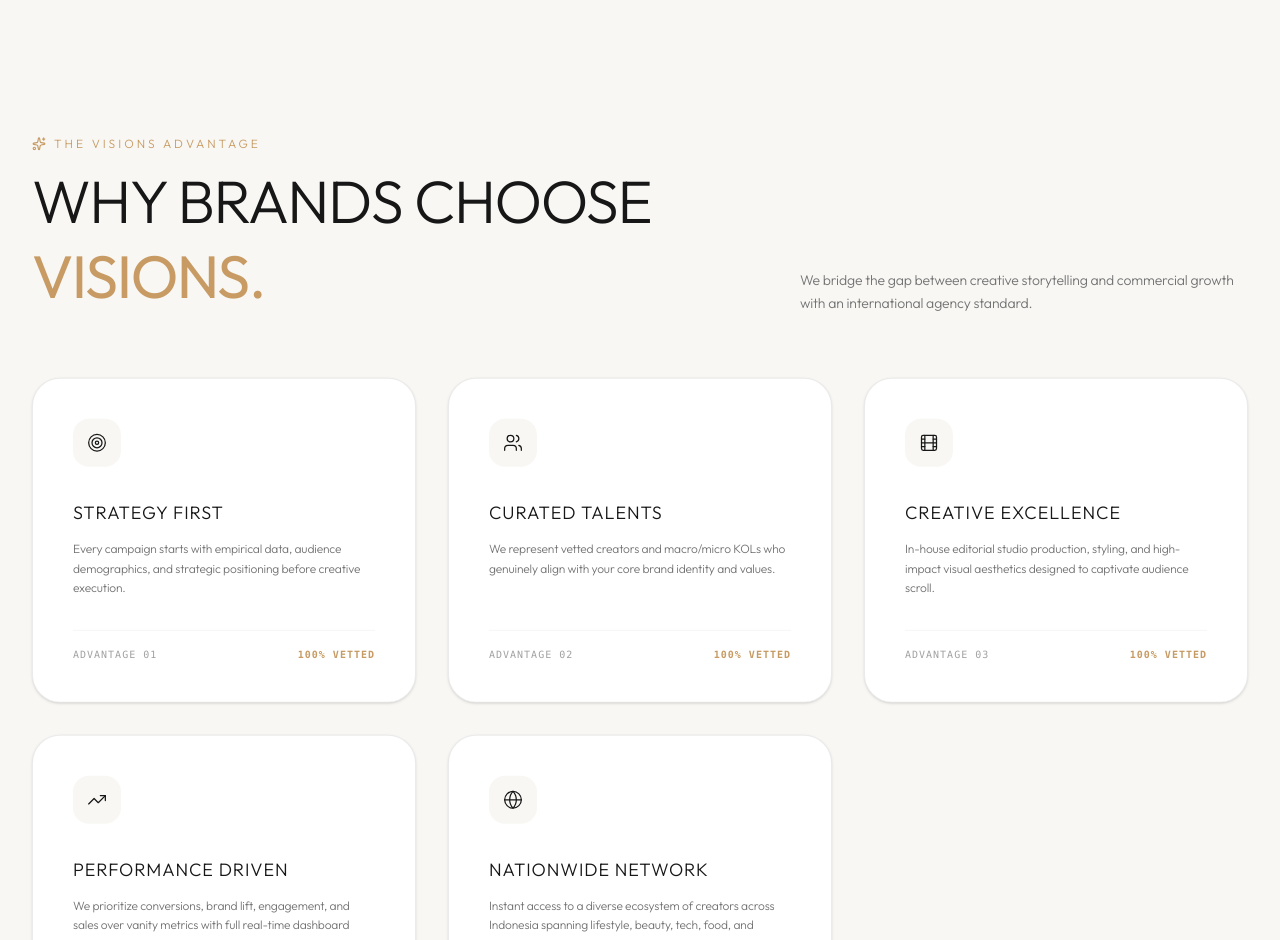
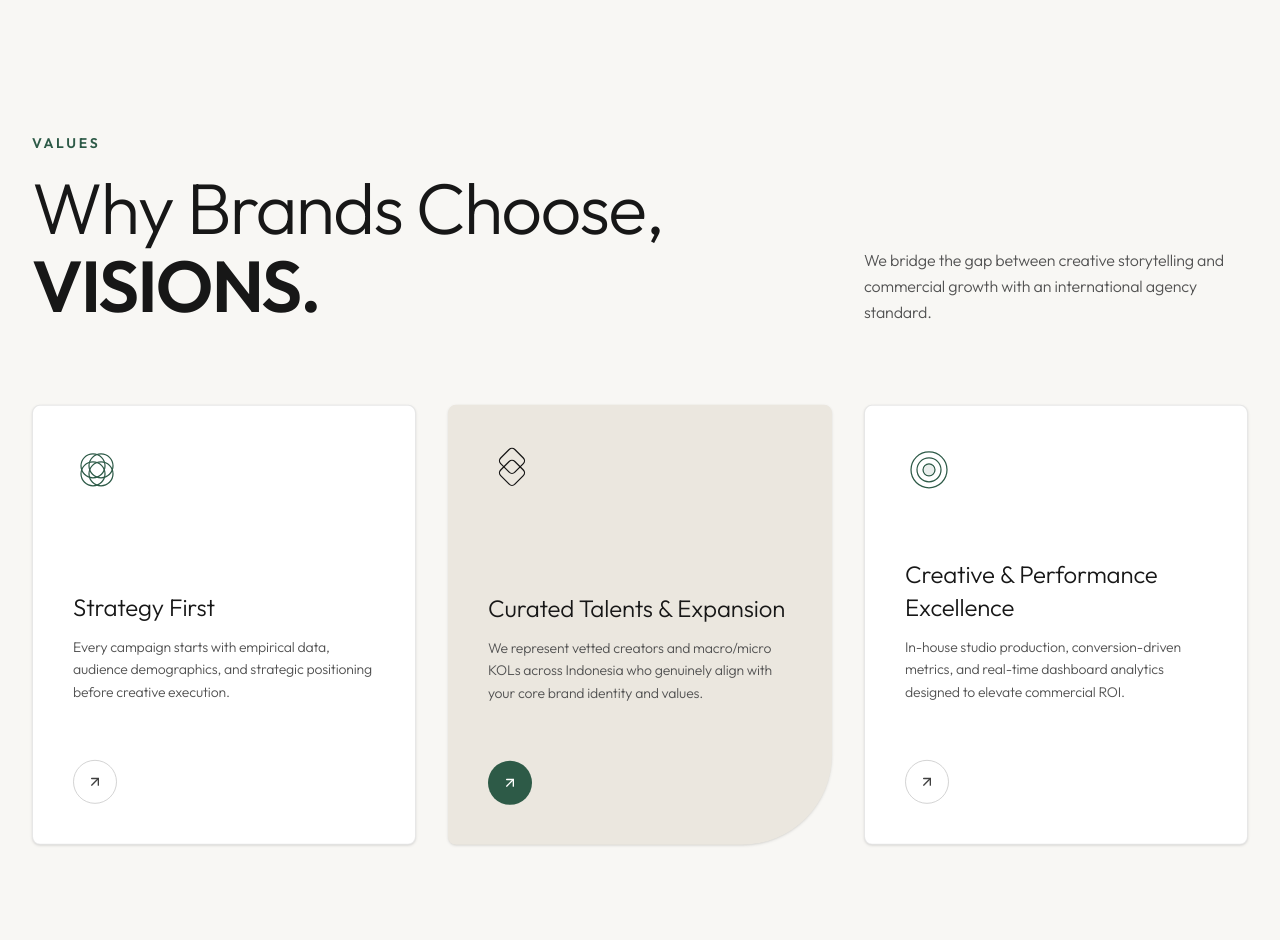
Before and after one commit to Aldho666-tech/Visions-management, a Next.js app: page /about in a window 1280 px wide. Shown: the part 1860-2800 px from the top of the page. Built offline with nearby package versions, Linux system fonts and the light colour scheme.

Commit message:
feat: redesign WhyUsSection cards to match Image 2 reference layout with 3-column cards, asymmetric rounded sand card, line-art icons, and circular arrow buttons

```diff
--- a/src/components/sections/WhyUsSection.tsx
+++ b/src/components/sections/WhyUsSection.tsx
@@ -2,116 +2,136 @@
 
 import React from "react";
 import { motion } from "framer-motion";
-import { Target, Users, Film, TrendingUp, Globe, Sparkles } from "lucide-react";
+import { ArrowUpRight } from "lucide-react";
 
 export default function WhyUsSection() {
-  const reasons = [
+  const cards = [
     {
-      icon: Target,
-      num: "01",
-      title: "STRATEGY FIRST",
+      id: "01",
+      title: "Strategy First",
       desc: "Every campaign starts with empirical data, audience demographics, and strategic positioning before creative execution.",
+      isFeatured: false,
+      iconSvg: (
+        <svg className="w-12 h-12 stroke-[1.25] text-[#2D5A47]" viewBox="0 0 48 48" fill="none" xmlns="http://www.w3.org/2000/svg">
+          <circle cx="20" cy="20" r="12" stroke="currentColor" />
+          <circle cx="28" cy="20" r="12" stroke="currentColor" />
+          <circle cx="20" cy="28" r="12" stroke="currentColor" />
+          <circle cx="28" cy="28" r="12" stroke="currentColor" />
+        </svg>
+      ),
     },
     {
-      icon: Users,
-      num: "02",
-      title: "CURATED TALENTS",
-      desc: "We represent vetted creators and macro/micro KOLs who genuinely align with your core brand identity and values.",
+      id: "02",
+      title: "Curated Talents & Expansion",
+      desc: "We represent vetted creators and macro/micro KOLs across Indonesia who genuinely align with your core brand identity and values.",
+      isFeatured: true,
+      iconSvg: (
+        <svg className="w-12 h-12 stroke-[1.25] text-[#171717]" viewBox="0 0 48 48" fill="none" xmlns="http://www.w3.org/2000/svg">
+          <rect x="14" y="6" width="20" height="20" rx="4" transform="rotate(45 24 16)" stroke="currentColor" />
+          <rect x="14" y="18" width="20" height="20" rx="4" transform="rotate(45 24 28)" stroke="currentColor" />
+        </svg>
+      ),
     },
     {
-      icon: Film,
-      num: "03",
-      title: "CREATIVE EXCELLENCE",
-      desc: "In-house editorial studio production, styling, and high-impact visual aesthetics designed to captivate audience scroll.",
-    },
-    {
-      icon: TrendingUp,
-      num: "04",
-      title: "PERFORMANCE DRIVEN",
-      desc: "We prioritize conversions, brand lift, engagement, and sales over vanity metrics with full real-time dashboard analytics.",
-    },
-    {
-      icon: Globe,
-      num: "05",
-      title: "NATIONWIDE NETWORK",
-      desc: "Instant access to a diverse ecosystem of creators across Indonesia spanning lifestyle, beauty, tech, food, and fashion.",
+      id: "03",
+      title: "Creative & Performance Excellence",
+      desc: "In-house studio production, conversion-driven metrics, and real-time dashboard analytics designed to elevate commercial ROI.",
+      isFeatured: false,
+      iconSvg: (
+        <svg className="w-12 h-12 stroke-[1.25] text-[#2D5A47]" viewBox="0 0 48 48" fill="none" xmlns="http://www.w3.org/2000/svg">
+          <circle cx="24" cy="24" r="18" stroke="currentColor" />
+          <circle cx="24" cy="24" r="12" stroke="currentColor" />
+          <circle cx="24" cy="24" r="6" stroke="currentColor" fill="currentColor" fillOpacity="0.1" />
+        </svg>
+      ),
     },
   ];
 
   return (
-    <section className="py-24 sm:py-36 bg-[#F8F7F4] text-[#171717] relative overflow-hidden font-heading font-light">
+    <section className="py-24 sm:py-36 bg-[#F8F7F4] text-[#171717] relative overflow-hidden font-heading">
       <div className="max-w-7xl mx-auto px-4 sm:px-6 lg:px-8">
-        {/* Top Header */}
-        <div className="flex flex-col lg:flex-row lg:items-end justify-between mb-16 gap-8">
+        {/* Top Header - Exact Image 2 Reference Layout */}
+        <div className="flex flex-col lg:flex-row lg:items-end justify-between mb-20 gap-8">
           <div>
-            <motion.div
+            {/* Small Category Badge */}
+            <motion.span
               initial={{ opacity: 0, y: 15 }}
               whileInView={{ opacity: 1, y: 0 }}
               viewport={{ once: true }}
-              className="inline-flex items-center space-x-2 text-[#C79B63] text-xs font-light tracking-[0.25em] uppercase mb-3"
+              className="text-[#2D5A47] font-semibold text-xs sm:text-sm tracking-[0.2em] uppercase mb-4 block"
             >
-              <Sparkles className="w-3.5 h-3.5" />
-              <span>THE VISIONS ADVANTAGE</span>
-            </motion.div>
+              VALUES
+            </motion.span>
 
+            {/* Main Headline */}
             <motion.h2
               initial={{ opacity: 0, y: 20 }}
               whileInView={{ opacity: 1, y: 0 }}
               viewport={{ once: true }}
               transition={{ delay: 0.1 }}
-              className="text-3xl sm:text-5xl lg:text-6xl font-light tracking-tight uppercase leading-tight font-heading"
+              className="text-4xl sm:text-6xl lg:text-7xl font-normal tracking-tight text-[#171717] leading-[1.08] font-heading"
             >
-              WHY BRANDS CHOOSE <span className="text-[#C79B63] font-normal">VISIONS.</span>
+              Why Brands Choose,
+              <br />
+              <span className="font-semibold text-[#171717]">VISIONS.</span>
             </motion.h2>
           </div>
 
+          {/* Right Description */}
           <motion.p
             initial={{ opacity: 0, y: 20 }}
             whileInView={{ opacity: 1, y: 0 }}
             viewport={{ once: true }}
             transition={{ delay: 0.2 }}
-            className="text-neutral-500 max-w-md text-xs sm:text-sm font-light leading-relaxed"
+            className="text-neutral-600 max-w-sm text-sm sm:text-base font-light leading-relaxed"
           >
             We bridge the gap between creative storytelling and commercial growth with an international agency standard.
           </motion.p>
         </div>
 
-        {/* Distinct 5-Card White Light Mode Grid (Matching Reference Screenshot) */}
-        <div className="grid grid-cols-1 md:grid-cols-2 lg:grid-cols-3 gap-8">
-          {reasons.map((item, idx) => {
-            const IconComponent = item.icon;
-            return (
+        {/* 3-Card Grid Matching Image 2 Reference Exactly */}
+        <div className="grid grid-cols-1 md:grid-cols-3 gap-6 sm:gap-8 items-stretch">
+          {cards.map((item, idx) => (
             <motion.div
               key={item.title}
-                initial={{ opacity: 0, y: 25 }}
+              initial={{ opacity: 0, y: 30 }}
               whileInView={{ opacity: 1, y: 0 }}
               viewport={{ once: true }}
-                transition={{ duration: 0.6, delay: idx * 0.1 }}
-                className="bg-white border border-[#D8D8D8]/50 hover:border-[#C79B63] p-8 sm:p-10 rounded-[28px] transition-all duration-300 shadow-sm hover:shadow-xl group flex flex-col justify-between hover:-translate-y-1"
+              transition={{ duration: 0.6, delay: idx * 0.15 }}
+              className={`p-8 sm:p-10 flex flex-col justify-between min-h-[440px] transition-all duration-300 group ${
+                item.isFeatured
+                  ? "bg-[#EBE7DF] rounded-tl-[8px] rounded-tr-[8px] rounded-bl-[8px] rounded-br-[90px] shadow-sm hover:shadow-md"
+                  : "bg-white border border-neutral-200/90 rounded-[8px] hover:border-neutral-400 shadow-sm hover:shadow-md"
+              }`}
             >
+              {/* Top Icon */}
+              <div className="mb-12">{item.iconSvg}</div>
+
+              {/* Middle & Bottom Content */}
               <div>
-                  {/* Top Minimalist Icon Container */}
-                  <div className="w-12 h-12 rounded-2xl bg-[#F8F7F4] group-hover:bg-[#171717] flex items-center justify-center text-[#171717] group-hover:text-[#C79B63] transition-colors mb-8">
-                    <IconComponent className="w-5 h-5 stroke-[1.5]" />
-                  </div>
-
                 {/* Title & Description */}
-                  <h3 className="text-lg font-light tracking-wider uppercase text-[#171717] mb-3 group-hover:text-[#C79B63] transition-colors font-heading">
+                <h3 className="text-xl sm:text-2xl font-medium text-[#171717] mb-3 leading-snug font-heading">
                   {item.title}
                 </h3>
-                  <p className="text-neutral-500 text-xs font-light leading-relaxed mb-8">
+                <p className="text-neutral-600 text-xs sm:text-sm font-light leading-relaxed mb-12">
                   {item.desc}
                 </p>
+
+                {/* Bottom Circle Arrow Button ↗ */}
+                <div className="pt-2">
+                  <div
+                    className={`w-11 h-11 rounded-full flex items-center justify-center transition-all ${
+                      item.isFeatured
+                        ? "bg-[#2D5A47] text-white group-hover:scale-105"
+                        : "border border-neutral-300 text-neutral-700 group-hover:bg-[#171717] group-hover:text-white group-hover:border-[#171717]"
+                    }`}
+                  >
+                    <ArrowUpRight className="w-4 h-4 stroke-[2]" />
                   </div>
-
-                {/* Bottom Card Footer Bar (ADVANTAGE 01 | 100% VETTED) */}
-                <div className="pt-4 border-t border-neutral-100 flex items-center justify-between text-[10px] font-mono tracking-widest text-neutral-400">
-                  <span>ADVANTAGE {item.num}</span>
-                  <span className="text-[#C79B63] font-semibold">100% VETTED</span>
+                </div>
               </div>
             </motion.div>
-            );
-          })}
+          ))}
         </div>
       </div>
     </section>
```
Lines whose indentation alone changed are shown as unchanged.
